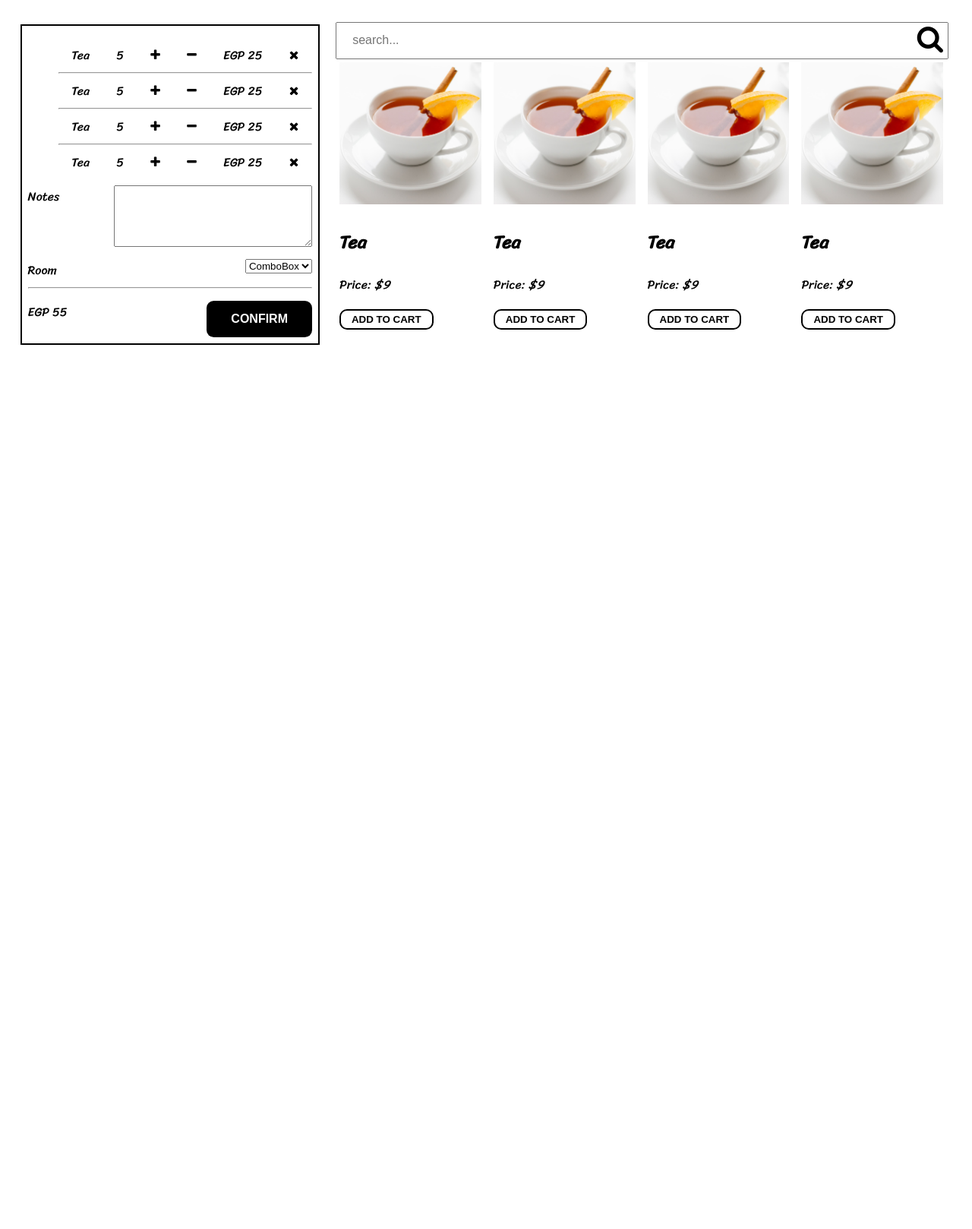
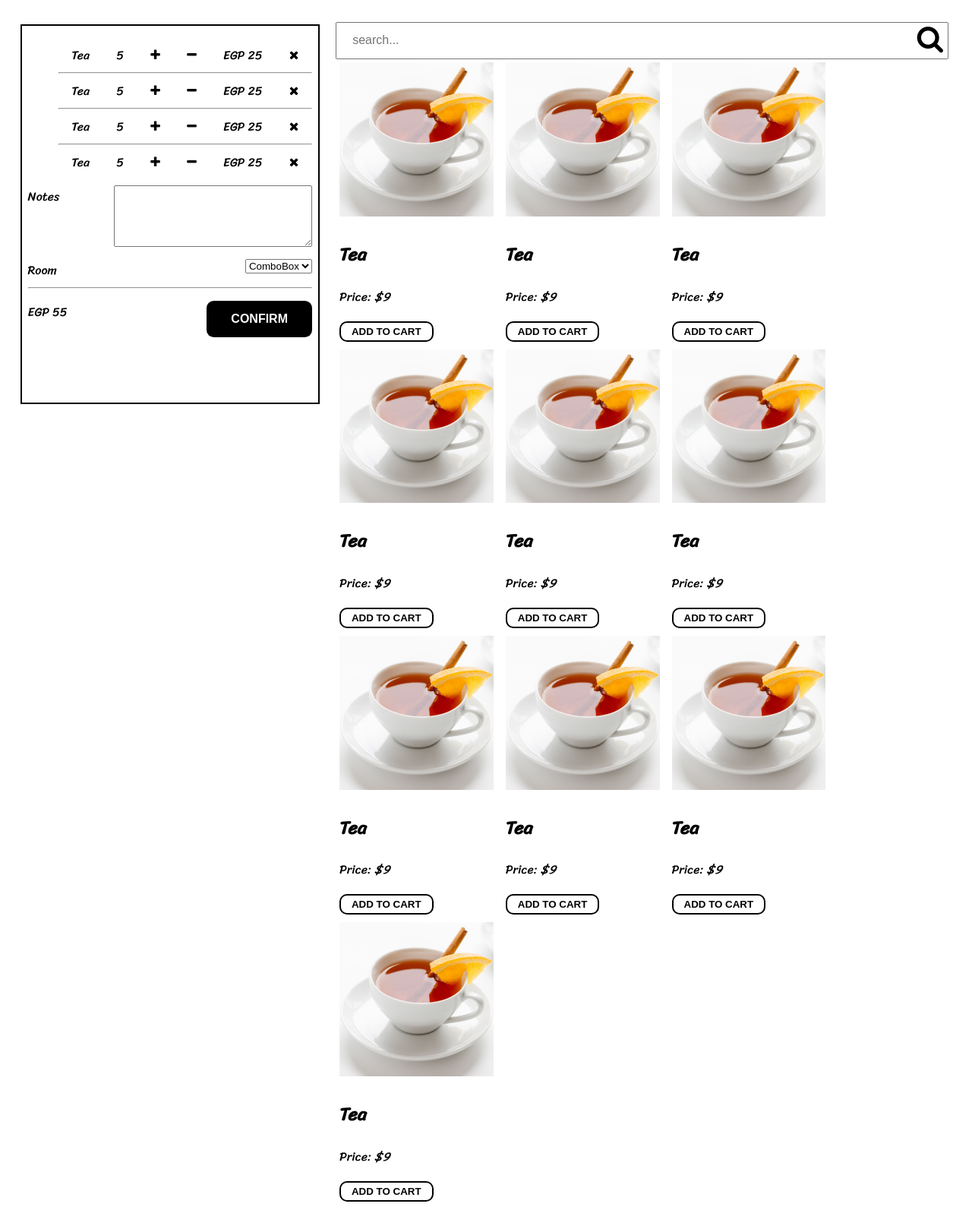
Before and after one commit to asaid-0/cafe-php, a PHP site: page /home.html in a window 1280 px wide. Shown: the part 84-1702 px from the top of the page at 76% size. Before the commit the page ends 800 px from the top, so only its background shows below. Run offline with PHP 8.4, Linux system fonts and the light colour scheme.

Commit message:
changed cart to sticky

```diff
--- a/assets/css/style.css
+++ b/assets/css/style.css
@@ -180,6 +180,10 @@ body {
 
 /* Left Cart */
 .container .cart {
+    position: -webkit-sticky;
+    position: sticky;
+    top: 1rem;
+    height: 60vh;
     flex-basis: 30%;
     border: 2px solid #000000;
     padding: .5rem;
@@ -220,6 +224,8 @@ body {
 
 .items {
     display: flex;
+    flex-flow: row wrap;
+    /* width: 65%; */
 }
 
 .item {
--- a/home.html
+++ b/home.html
@@ -138,6 +138,54 @@
                         </p>
                         <button class="add-to-cart" type="button">Add to cart</button>
                     </div>
+                    <div class="item">
+                        <img src="assets/images/tea.jpg" alt="tea" />
+                        <h2>Tea</h2>
+
+                        <p>Price: <em>$9</em>
+                        </p>
+                        <button class="add-to-cart" type="button">Add to cart</button>
+                    </div>
+                    <div class="item">
+                        <img src="assets/images/tea.jpg" alt="tea" />
+                        <h2>Tea</h2>
+
+                        <p>Price: <em>$9</em>
+                        </p>
+                        <button class="add-to-cart" type="button">Add to cart</button>
+                    </div>
+                    <div class="item">
+                        <img src="assets/images/tea.jpg" alt="tea" />
+                        <h2>Tea</h2>
+
+                        <p>Price: <em>$9</em>
+                        </p>
+                        <button class="add-to-cart" type="button">Add to cart</button>
+                    </div>
+                    <div class="item">
+                        <img src="assets/images/tea.jpg" alt="tea" />
+                        <h2>Tea</h2>
+
+                        <p>Price: <em>$9</em>
+                        </p>
+                        <button class="add-to-cart" type="button">Add to cart</button>
+                    </div>
+                    <div class="item">
+                        <img src="assets/images/tea.jpg" alt="tea" />
+                        <h2>Tea</h2>
+
+                        <p>Price: <em>$9</em>
+                        </p>
+                        <button class="add-to-cart" type="button">Add to cart</button>
+                    </div>
+                    <div class="item">
+                        <img src="assets/images/tea.jpg" alt="tea" />
+                        <h2>Tea</h2>
+
+                        <p>Price: <em>$9</em>
+                        </p>
+                        <button class="add-to-cart" type="button">Add to cart</button>
+                    </div>
 
                 </div>
             </div>
```
